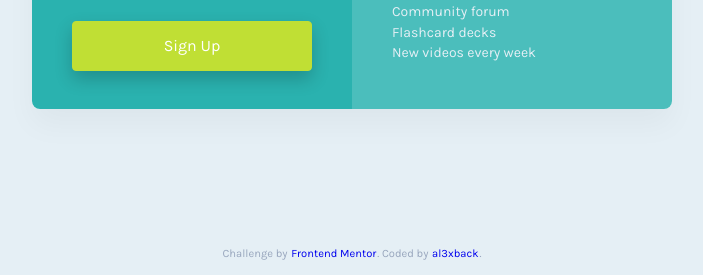
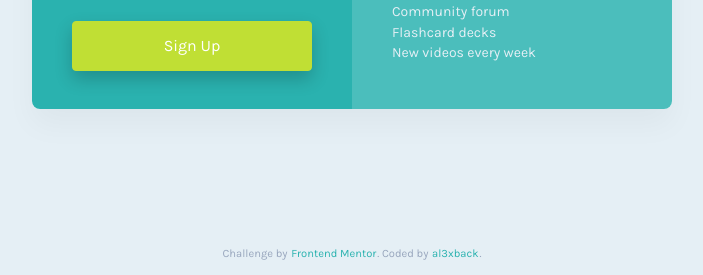
Before and after one commit to al3xback/fmentor-single-price-flex, a website: page index.html in a window 1280 px wide. Shown: the part 525-800 px from the top of the page, without its empty margins (288-991 px from the left). Drawn offline with Linux system fonts and the light colour scheme.

Commit message:
updated button color

```diff
--- a/scss/components/_buttons.scss
+++ b/scss/components/_buttons.scss
@@ -30,6 +30,7 @@
 .btn--link {
 	padding: 0;
 	@include mix.box-shadow(none);
+	color: var.$color-cyan;
 }
 
 .btn--full {
```
Also changed, not shown: css/main.css, 1 other file.
